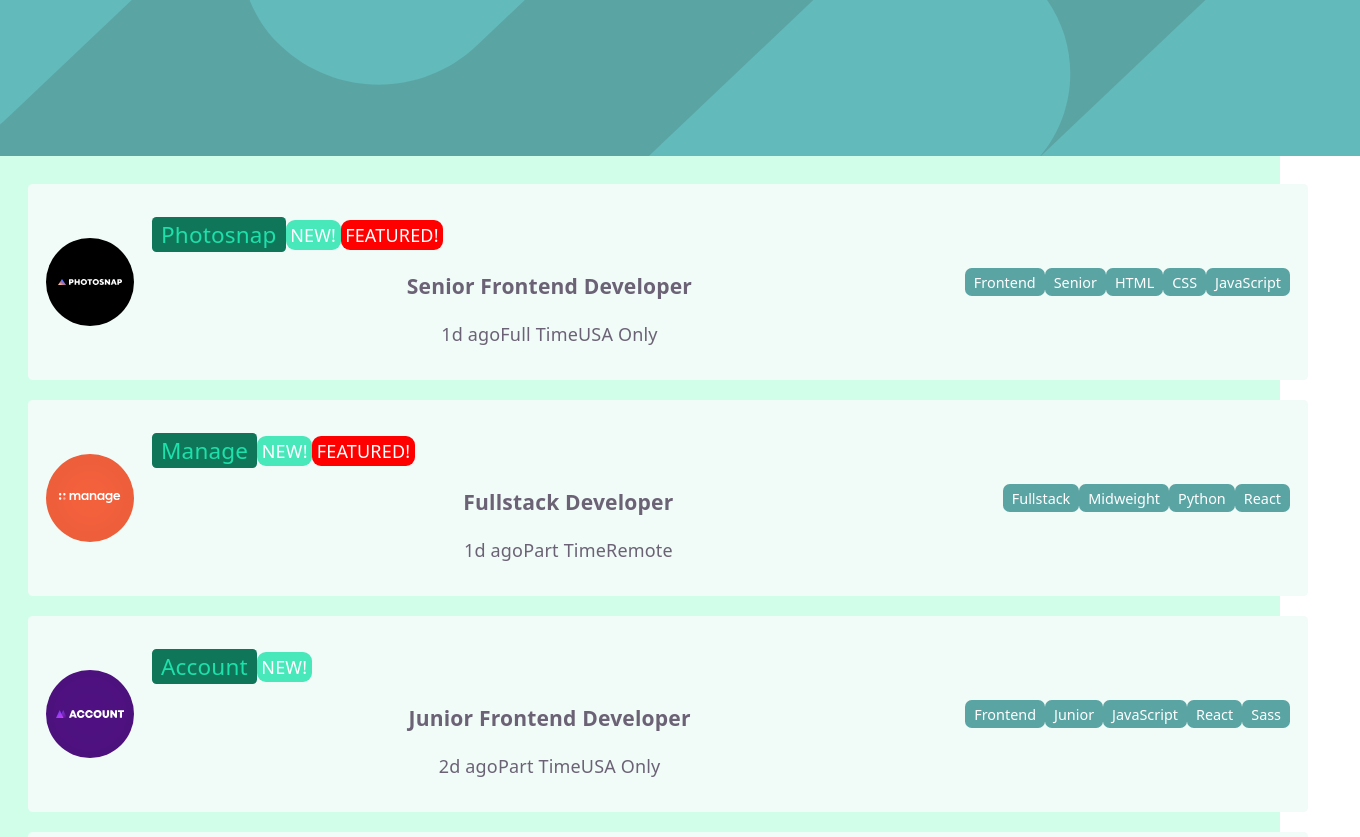
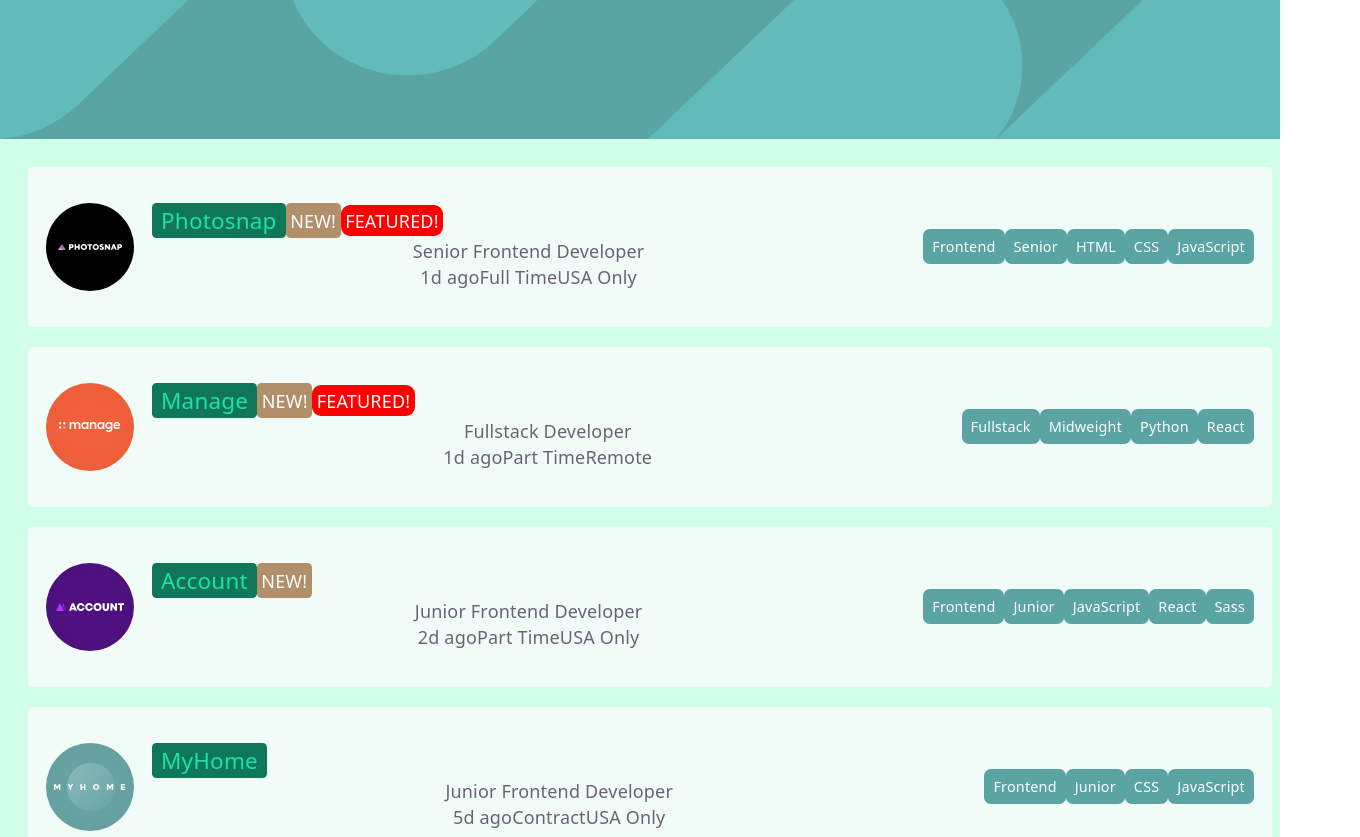
Before and after one commit to raslarly/enes-jobbing-listing, a React (Vite) app: page / in a window 1280 px wide. Shown: the top 837 px of the page, 1360 px wide, since content can reach past the window. Built offline with nearby package versions, Linux system fonts and the light colour scheme.

Commit message:
There is something wrong with the 'X' to close

```diff
--- a/package.json
+++ b/package.json
@@ -11,9 +11,10 @@
   },
   "dependencies": {
     "@heroicons/react": "^2.2.0",
+    "@tailwindcss/vite": "^4.2.2",
     "react": "^19.2.4",
     "react-dom": "^19.2.4",
-    "tailwindcss": "file:../../../../vite"
+    "tailwindcss": "4.2.2"
   },
   "devDependencies": {
     "@eslint/js": "^9.39.4",
--- a/src/App.tsx
+++ b/src/App.tsx
@@ -1,9 +1,9 @@
 import { useState } from "react";
 import webheader from "/public/images/bg-header-desktop.svg";
-// import iconRemove from "/public/images/icon-remove.svg";
+import IconRemove from "/public/images/icon-remove.svg";
 import "./App.css";
 import data from "./fe-mentors/data.json";
-import { XMarkIcon } from "@heroicons/react/24/solid";
+// import { XMarkIcon } from "@heroicons/react/24/solid";
 // now I only need to wear the assets
 
 interface JobPost {
@@ -37,7 +37,14 @@ function JobCard({ job, onTagClick }: JobCardProps) {
       <div className="job-card-content">
         <div className="job-card-header">
           <span className="company">{job.company}</span>
-          {job.new && <span className="badge-new">NEW!</span>}
+          {job.new && (
+            <>
+              {/* this is bage-new */}
+              <span className="bg-[#b28f6b] p-1 rounded-sm text-white">
+                NEW!
+              </span>
+            </>
+          )}
           {job.featured && <span className="badge-featured">FEATURED!</span>}
         </div>
         <h3>{job.position}</h3>
@@ -80,22 +87,31 @@ function App() {
   };
   return (
     <>
-      <h1 className="header">
-        <img src={webheader} alt="Jobs" />
-      </h1>
+      <img
+        src={webheader}
+        alt="Jobs"
+        className="w-full h-full bg-[#5ba4a4] flex items-center justify-center m-0"
+      />
+
       <div className="app">
         {filters.length > 0 && (
-          <div className="filter-bar">
+          <div className="bg-[#bdf0f0] p-[0.5] rounded-[0.5rem] flex flex-row flex-wrap gap-[0.5rem] items-center filter-bar">
             {filters.map((f) => (
-              <div className="filter" key={f}>
+              <div
+                className="bg-[#5a7399] p-[0.25rem 0.5rem] rounded-[0.25rem] filter"
+                key={f}
+              >
                 <span>{f}</span>
                 <button onClick={() => removeFilter(f)}>
-                  <XMarkIcon style={{ width: "0.75rem" }} />
+                  <IconRemove style={{ width: "0.75rem" }} />
                 </button>
               </div>
             ))}
-            <button className="clear-all" onClick={() => setFilters([])}>
-              clear-all
+            <button
+              className="hover:underline text-green-700"
+              onClick={() => setFilters([])}
+            >
+              Clear
             </button>
           </div>
         )}
--- a/src/index.css
+++ b/src/index.css
@@ -1,5 +1,5 @@
 /* yeah I'm editing this one */
-/* @import "tailwindcss/tailwind.css"; */
+@import "tailwindcss";
 
 :root {
   --text: #6b6375;
@@ -56,7 +56,6 @@ body {
   }
 }
 #root {
-  width: 1440px;
   max-width: 100%;
   margin: 0 auto;
   text-align: center;
@@ -104,7 +103,7 @@ body {
   padding: 0.25rem 0.5rem;
   font-size: 1.25rem;
 }
-
+/*
 .filter-bar {
   background-color: hsl(162.9, 45.5%, 84.9%);
   padding: 0.5rem;
@@ -115,13 +114,14 @@ body {
   gap: 0.5rem;
   align-items: center;
 }
-
+*/
+/*
 .filter {
   background-color: hsl(162.5, 65.8%, 71.4%);
   padding: 0.25rem 0.5rem;
   border-radius: 0.25rem;
 }
-
+*/
 .job-card-content {
   flex: 1;
 }
@@ -215,12 +215,13 @@ code {
   padding: 4px 8px;
   background: var(--code-bg);
 }
-
+/*
 .header {
   display: flex;
   align-items: center;
   justify-content: center;
   gap: 0px;
   margin: 0px 0;
-  background: hsl(180, 29%, 50%);
+  background: #5ba4a4;
 }
+*/
--- a/vite.config.ts
+++ b/vite.config.ts
@@ -1,7 +1,7 @@
 import { defineConfig } from "vite";
 import react from "@vitejs/plugin-react";
-
+import tailwindcss from "@tailwindcss/vite";
 // https://vite.dev/config/
 export default defineConfig({
-  plugins: [react()],
+  plugins: [react(), tailwindcss()],
 });
```
Also changed, not shown: 1 other file (tests, documents, lock files or other folders).
